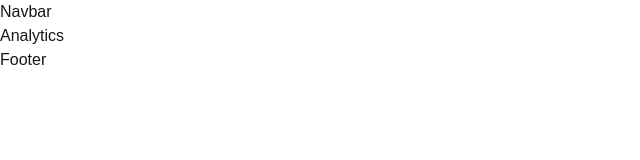
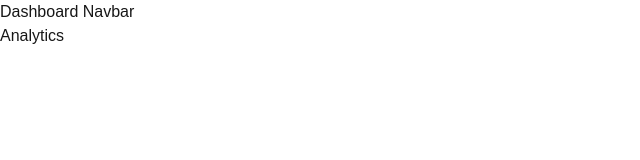
Before and after one commit to wforbes/jsm-nextjs16, a Next.js app in the folder ch4-app/: page /dashboard/analytics in a window 1280 px wide. Shown: the top 160 px of the page, without its empty margins (0-640 px from the left). Built offline with nearby package versions, Linux system fonts and the light colour scheme.

Commit message:
ch4.5 - demo route groups and group layouts

```diff
--- a/ch4-app/app/dashboard/users/layout.tsx
+++ b/ch4-app/app/(dashboard)/layout.tsx
@@ -1,6 +1,6 @@
 import React from 'react'
 
-const UsersLayout = ({ children } : { children: React.ReactNode }) => {
+const DashboardLayout = ({ children } : { children: React.ReactNode }) => {
   return (
     <div>
         <h2>Dashboard Navbar</h2>
@@ -9,4 +9,4 @@ const UsersLayout = ({ children } : { children: React.ReactNode }) => {
   )
 }
 
-export default UsersLayout
+export default DashboardLayout
--- /dev/null
+++ b/ch4-app/app/(root)/layout.tsx
@@ -0,0 +1,12 @@
+import React from 'react'
+
+const RootLayout = ({ children } : { children: React.ReactNode }) => {
+  return (
+    <div>
+        <h1>Navbar</h1>
+        {children}
+    </div>
+  )
+}
+
+export default RootLayout
--- a/ch4-app/app/layout.tsx
+++ b/ch4-app/app/layout.tsx
@@ -27,9 +27,7 @@ export default function RootLayout({
       <body
         className={`${geistSans.variable} ${geistMono.variable} antialiased`}
       >
-        <h1>Navbar</h1>
         {children}
-        <h1>Footer</h1>
       </body>
     </html>
   );
```
Also changed, not shown: ch4-app/app/(dashboard)/dashboard/analytics/page.tsx (renamed from ch4-app/app/dashboard/analytics/page.tsx), ch4-app/app/(dashboard)/dashboard/users/[id]/page.tsx (renamed from ch4-app/app/dashboard/users/[id]/page.tsx), ch4-app/app/(dashboard)/dashboard/users/page.tsx (renamed from ch4-app/app/dashboard/users/page.tsx), ch4-app/app/(root)/about/page.tsx (renamed from ch4-app/app/about/page.tsx), ch4-app/app/(root)/page.tsx (renamed from ch4-app/app/page.tsx).
